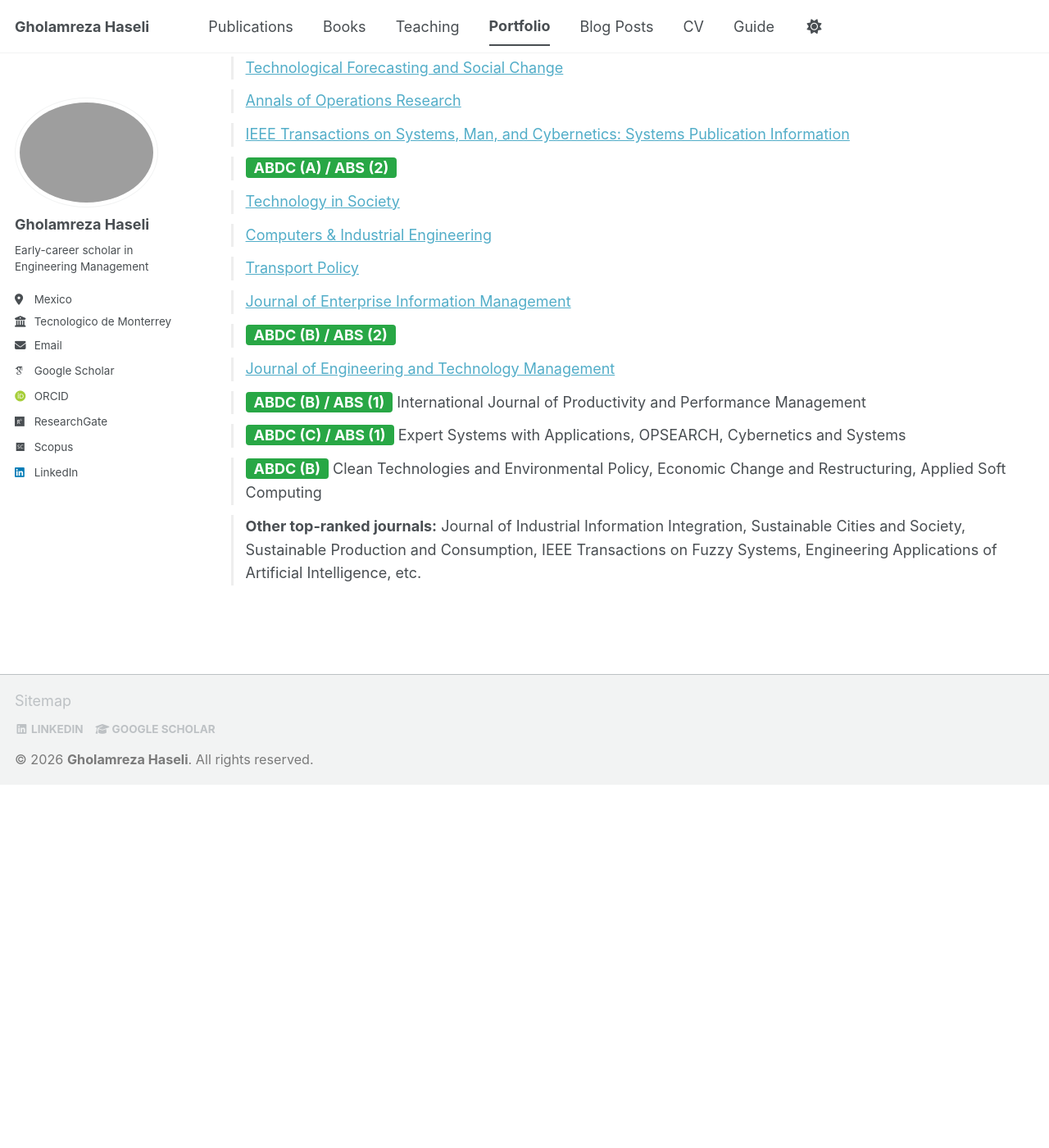
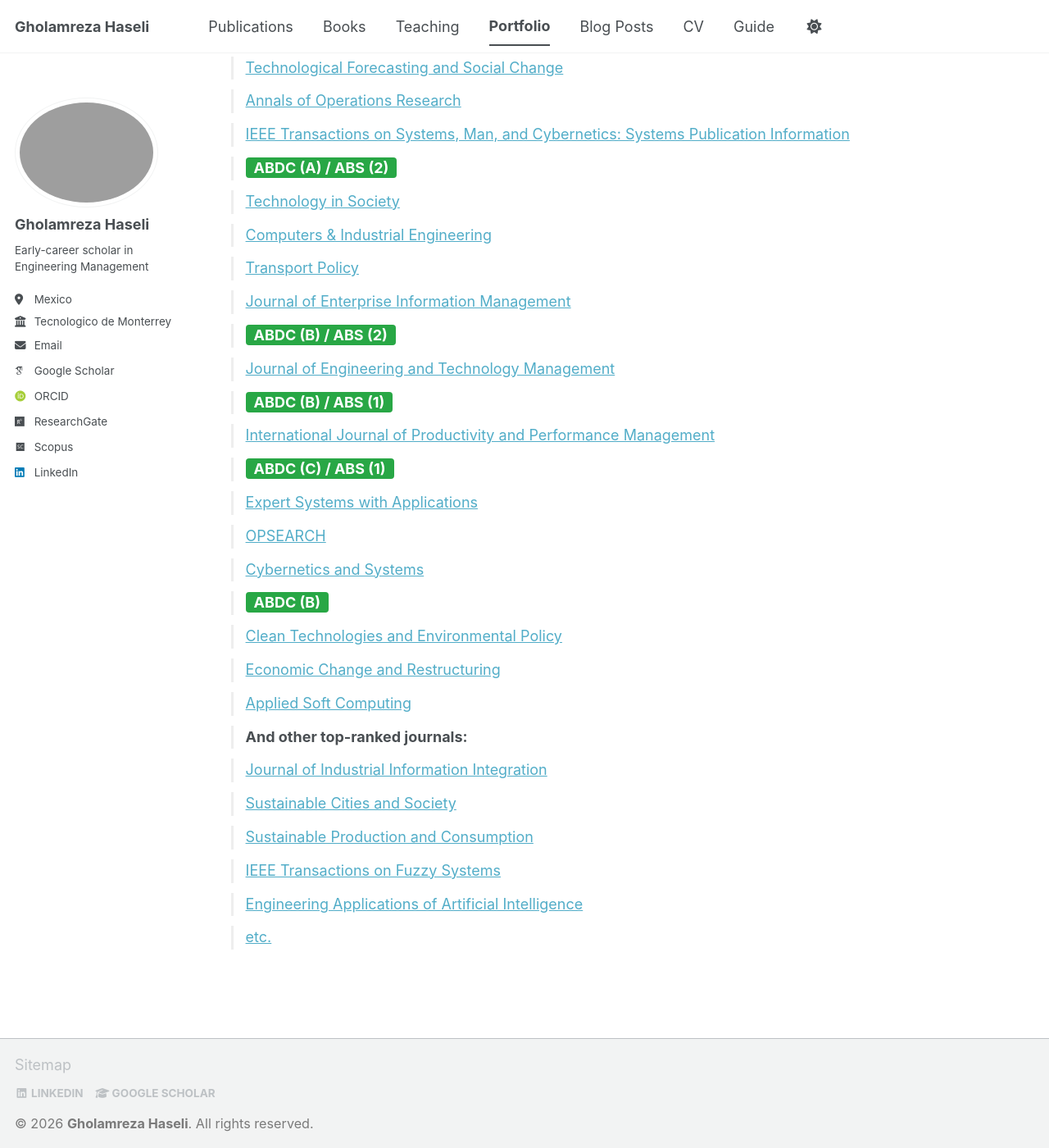
Before and after one commit to Gholamreza-Haseli/Gholamreza-Haseli.github.io, a Jekyll site: the page built from _pages/portfolio.html, in a window 1280 px wide and 1400 px high, scrolled down 963 px. Shown: the whole window at 82% size. Built offline with Jekyll 4.4.1, drawn with Linux system fonts in a browser that asks for light colours; some web fonts are replaced; a script bundle is joined from its source files by our own code; library files that are not in the unit come from our copies; before the commit the page ends 1920 px from its top, so only the background shows below that.

Commit message:
Update portfolio.html

```diff
--- a/_pages/portfolio.html
+++ b/_pages/portfolio.html
@@ -99,10 +99,23 @@ author_profile: true
         <li><a href="https://www.emerald.com/jeim" target="_blank">Journal of Enterprise Information Management</a></li>
     <li><span class="badge-green">ABDC (B) / ABS (2)</span></li>
         <li><a href="https://www.sciencedirect.com/journal/journal-of-engineering-and-technology-management" target="_blank">Journal of Engineering and Technology Management</a></li>
-    <li><span class="badge-green">ABDC (B) / ABS (1)</span> International Journal of Productivity and Performance Management</li>
-    <li><span class="badge-green">ABDC (C) / ABS (1)</span> Expert Systems with Applications, OPSEARCH, Cybernetics and Systems</li>
-    <li><span class="badge-green">ABDC (B)</span> Clean Technologies and Environmental Policy, Economic Change and Restructuring, Applied Soft Computing</li>
-    <li><strong>Other top-ranked journals:</strong> Journal of Industrial Information Integration, Sustainable Cities and Society, Sustainable Production and Consumption, IEEE Transactions on Fuzzy Systems, Engineering Applications of Artificial Intelligence, etc.</li>
+    <li><span class="badge-green">ABDC (B) / ABS (1)</span></li>
+        <li><a href="https://www.emerald.com/ijppm" target="_blank">International Journal of Productivity and Performance Management</a></li>
+    <li><span class="badge-green">ABDC (C) / ABS (1)</span></li>
+        <li><a href="https://www.sciencedirect.com/journal/expert-systems-with-applications" target="_blank">Expert Systems with Applications</a></li>
+        <li><a href="https://link.springer.com/journal/12597" target="_blank">OPSEARCH</a></li>
+        <li><a href="https://www.tandfonline.com/journals/ucbs20" target="_blank">Cybernetics and Systems</a></li>
+    <li><span class="badge-green">ABDC (B)</span></li>
+        <li><a href="https://link.springer.com/journal/10098" target="_blank">Clean Technologies and Environmental Policy</a></li>
+        <li><a href="https://link.springer.com/journal/10644" target="_blank">Economic Change and Restructuring</a></li>
+        <li><a href="https://www.sciencedirect.com/journal/applied-soft-computing" target="_blank">Applied Soft Computing</a></li>
+    <li><strong>And other top-ranked journals:</strong></li>
+        <li><a href="https://www.sciencedirect.com/journal/journal-of-industrial-information-integration" target="_blank">Journal of Industrial Information Integration</a></li>
+        <li><a href="https://www.sciencedirect.com/journal/sustainable-cities-and-society" target="_blank">Sustainable Cities and Society</a></li>
+        <li><a href="https://www.sciencedirect.com/journal/sustainable-production-and-consumption" target="_blank">Sustainable Production and Consumption</a></li>
+        <li><a href="https://cis.ieee.org/publications/t-fuzzy-systems" target="_blank">IEEE Transactions on Fuzzy Systems</a></li>
+        <li><a href="https://www.sciencedirect.com/journal/engineering-applications-of-artificial-intelligence" target="_blank">Engineering Applications of Artificial Intelligence</a></li>
+        <li><a>etc.</a></li>
   </ul>
 
 </div>
```
